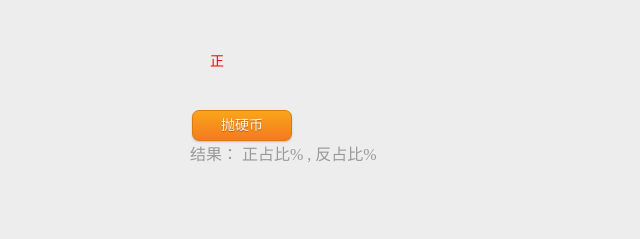
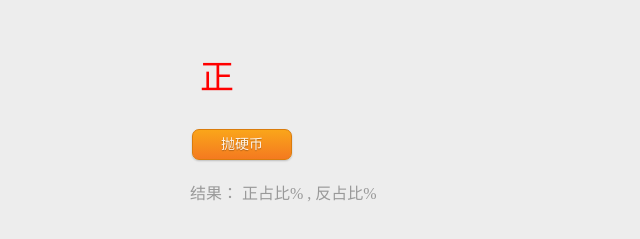
Before and after one commit to Pengwei-Chen-1/randomCoin, a plain HTML site: page index.html in a window 1280 px wide. Shown: the whole page, without its empty margins (0-640 px from the left). Drawn offline with Linux system fonts and the light colour scheme.

Commit message:
add icon file

```diff
--- a/css/mystyle.css
+++ b/css/mystyle.css
@@ -65,6 +65,12 @@ div {
     padding: .2em 1em .275em;
 }
 
+.font {
+    font-size:34px;
+    margin:10px;
+    color:#FF0000;
+}
+
 /* orange */
 .orange {
     color: #fef4e9;
--- a/index.html
+++ b/index.html
@@ -4,6 +4,7 @@
         <meta name="viewport" content="minimum-scale=1.0, maximum-scale=1.0">
         <title>Random Coin</title>
         <link rel="stylesheet" type="text/css" href="css/mystyle.css">
+        <link rel="shortcut icon" href="favicon.ico"/>
         <script type="text/javascript">
             var upCount=0;
             var downCount=0;
@@ -41,10 +42,11 @@
         </script>
     </head>
     <body>
-        <div id="div_0" style="font-size:14px;margin:20px;color:#FF0000;">正</div>
-        <div id="div_1" style="display:none;font-size:14px;margin:20px;color:#FF0000;">反</div>
+        <div id="div_0" class="font">正</div>
+        <div id="div_1" class="font" style="display:none;">反</div>
         <button id="btn_0" onclick="runRandom()" class="button orange">抛硬币</button><br/>
-        结果： 正占比<span id="one"></span>% , 反占比<span id="zero"></span>%  <br/>
+        <div>结果： 正占比<span id="one"></span>% , 反占比<span id="zero"></span>%</div>
+        <br/>
         <span id="result"></span>
     </body>
 </html>
```
Also changed, not shown: favicon.ico (added).
